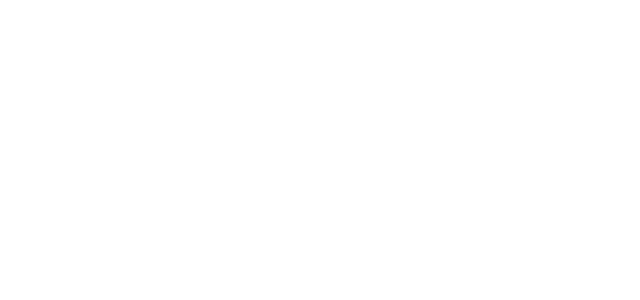
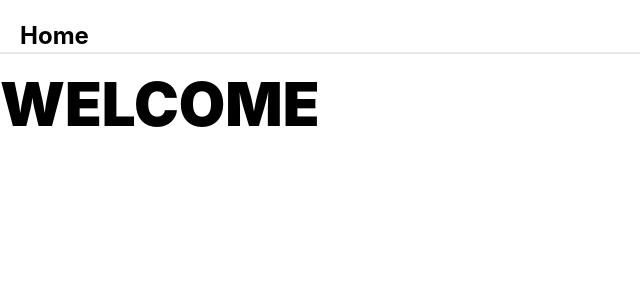
Before and after one commit to thetruekobby/snippets, a React (Vite) app: page /hover-effect in a window 1280 px wide. Before the commit this address had no page. Shown: the top 300 px of the page, without its empty margins (0-640 px from the left). Built offline with nearby package versions, Linux system fonts and the light colour scheme.

Commit message:
hover effect

```diff
--- a/src/App.jsx
+++ b/src/App.jsx
@@ -9,6 +9,9 @@
 import ScrollingWords from "./pages/ScrollingWords"
 import ClosedEyes from "./pages/ClosedEyes"
 import LiveFeedback from "./pages/LiveFeedback"
+import Test from "./Test"
+import FloatingLabel from "./pages/FloatingLabel"
+import HoverEffect from "./pages/HoverEffect"
 
 function App() {
   const { pathname } = useLocation()
@@ -22,10 +25,13 @@
         <Route path="tab" element={<Tab />} />
         <Route path="toggle-button" element={<Toggle />} />
         <Route path="skeleton" element={<Skeleton />} />
-        <Route path="flash-card" element={<Flashcard/>} />
-        <Route path="scrolling-words" element={<ScrollingWords/>} />
-        <Route path="closed-eyes-pass-field" element={<ClosedEyes/>} />
-        <Route path="live-input-feedback" element={<LiveFeedback/>} />
+        <Route path="flash-card" element={<Flashcard />} />
+        <Route path="scrolling-words" element={<ScrollingWords />} />
+        <Route path="closed-eyes-pass-field" element={<ClosedEyes />} />
+        <Route path="live-input-feedback" element={<LiveFeedback />} />
+        <Route path="floating-label" element={<FloatingLabel />} />
+        <Route path="hover-effect" element={<HoverEffect />} />
+        <Route path="test" element={<Test />} />
       </Route>
     </Routes>
   )
--- a/src/index.css
+++ b/src/index.css
@@ -95,3 +95,22 @@
   width: 200px;
   margin: 0 auto;
 }
+
+
+/* floating-label styles */
+.floating-input {
+  @apply absolute inset-0 px-2 bg-transparent;
+}
+
+.floating-label {
+  @apply absolute capitalize top-1/2 left-2 -translate-y-1/2 bg-white px-2 transition-all;
+}
+
+.floating-input:focus + label,
+.floating-input:not(:empty) + label {
+  @apply top-0 text-sm
+}
+
+.hover-effect span:has(~span:hover){
+  @apply text-yellow-500
+}
--- a/src/pages/Flashcard.jsx
+++ b/src/pages/Flashcard.jsx
@@ -1,7 +1,6 @@
 import { useRef } from "react"
 
-const x = this
-console.log("🚀 ~ file: Flashcard.jsx:3 ~ x:", x)
+
 const Flashcard = () => {
   const cardRef = useRef()
   return (
--- /dev/null
+++ b/src/pages/FloatingLabel.jsx
@@ -0,0 +1,12 @@
+const FloatingLabel = () => {
+  return (
+    <div className="relative w-80 h-10 border border-black rounded-lg">
+      <input type="text" id="username" className="floating-input" />
+      <label htmlFor={"username"} className="floating-label">
+        username
+      </label>
+    </div>
+  )
+}
+
+export default FloatingLabel
--- a/src/pages/Home.jsx
+++ b/src/pages/Home.jsx
@@ -9,6 +9,8 @@
     { name: "scrolling-words" },
     { name: "closed-eyes-pass-field" },
     { name: "live-input-feedback" },
+    { name: "floating-label" },
+    { name: "hover-effect" },
   ]
 
   return (
--- /dev/null
+++ b/src/pages/HoverEffect.jsx
@@ -0,0 +1,17 @@
+const HoverEffect = () => {
+  return (
+    <div>
+      <p className="hover-effect">
+        <span className="font-black text-6xl transition">W</span>
+        <span className="font-black text-6xl transition">E</span>
+        <span className="font-black text-6xl transition">L</span>
+        <span className="font-black text-6xl transition">C</span>
+        <span className="font-black text-6xl transition">O</span>
+        <span className="font-black text-6xl transition">M</span>
+        <span className="font-black text-6xl transition">E</span>
+      </p>
+    </div>
+  )
+}
+
+export default HoverEffect
```
